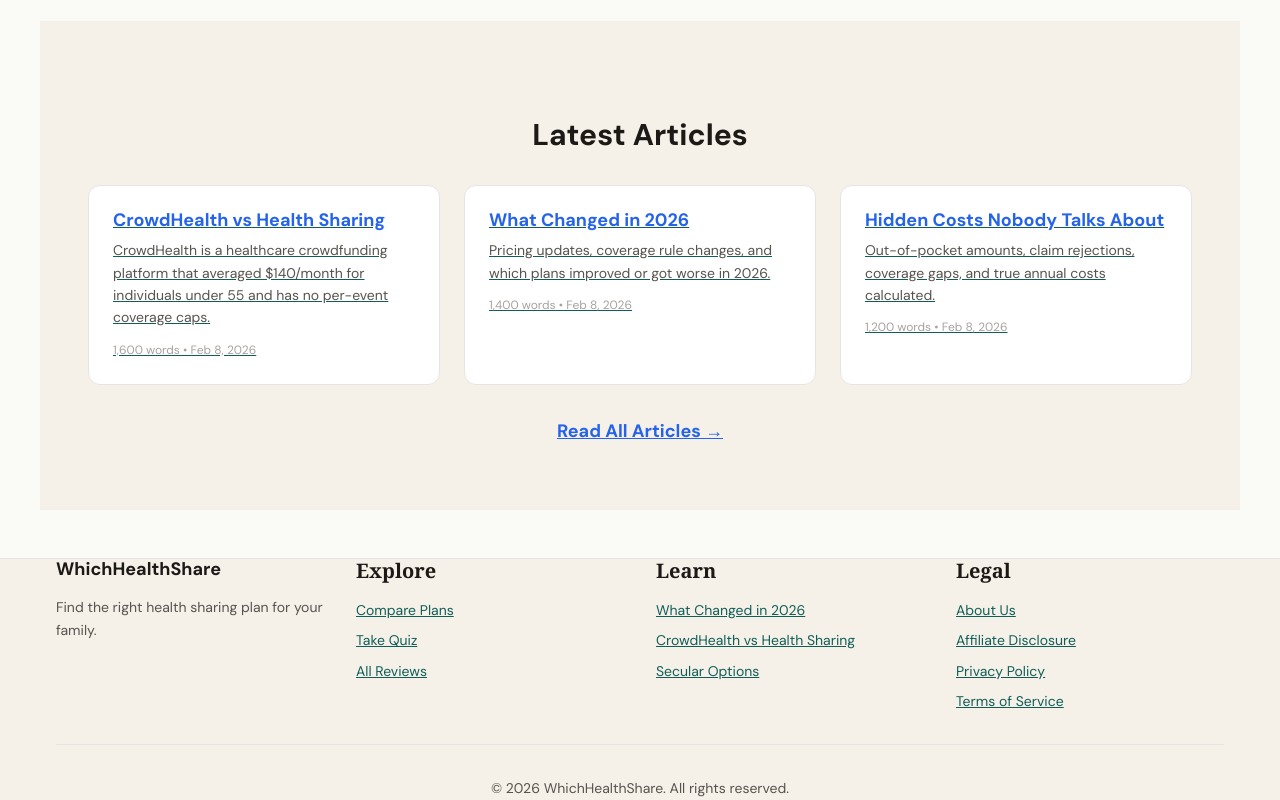
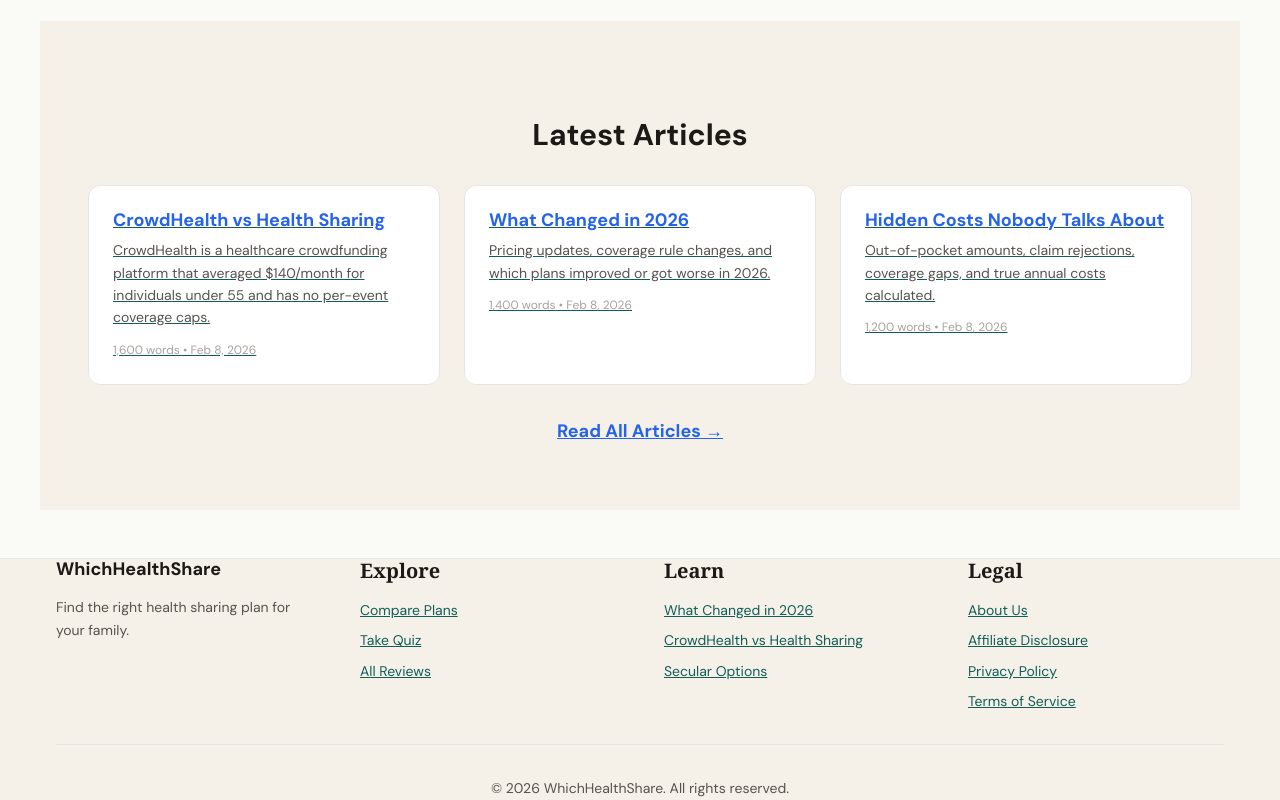
Before and after one commit to toddp1985/whichhealthshare, a Next.js app: page / in a window 1280 px wide. Shown: the part 3998-4798 px from the top of the page. Built offline with nearby package versions, Linux system fonts and the light colour scheme.

Commit message:
fix: improve footer column spacing (gap-8 → gap-12 for balanced alignment)

```diff
--- a/src/components/layout/Footer.tsx
+++ b/src/components/layout/Footer.tsx
@@ -4,8 +4,8 @@
   return (
     <footer className="bg-[var(--color-bg-warm)] border-t border-[var(--color-border)] mt-12">
       <div className="container mx-auto px-4 py-12 max-w-7xl">
-        <div className="grid grid-cols-1 md:grid-cols-4 gap-8 mb-8">
-          <div>
+        <div className="grid grid-cols-1 md:grid-cols-4 gap-12 mb-8">
+          <div className="col-span-1">
             <h3 className="font-serif font-bold text-lg mb-4">WhichHealthShare</h3>
             <p className="text-sm text-[var(--color-text-secondary)]">
               Find the right health sharing plan for your family.
```
